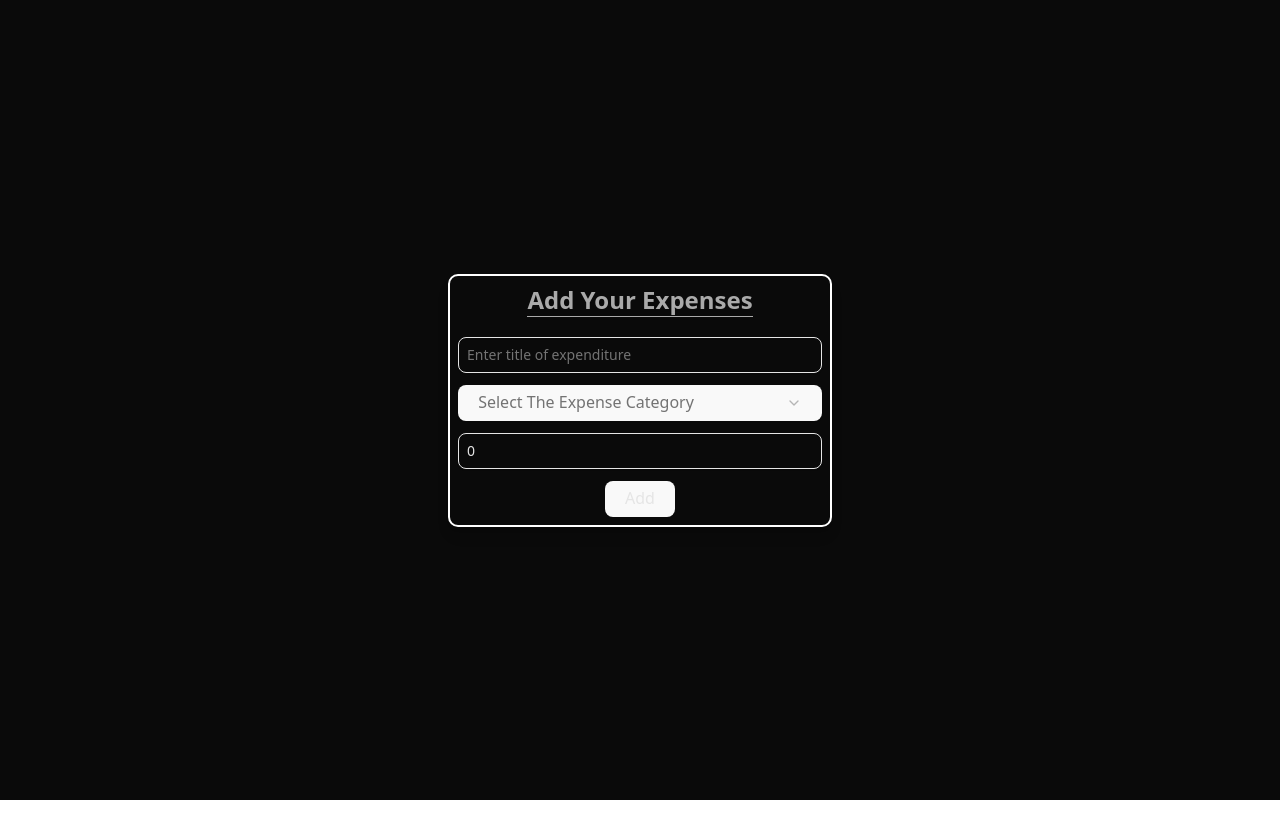
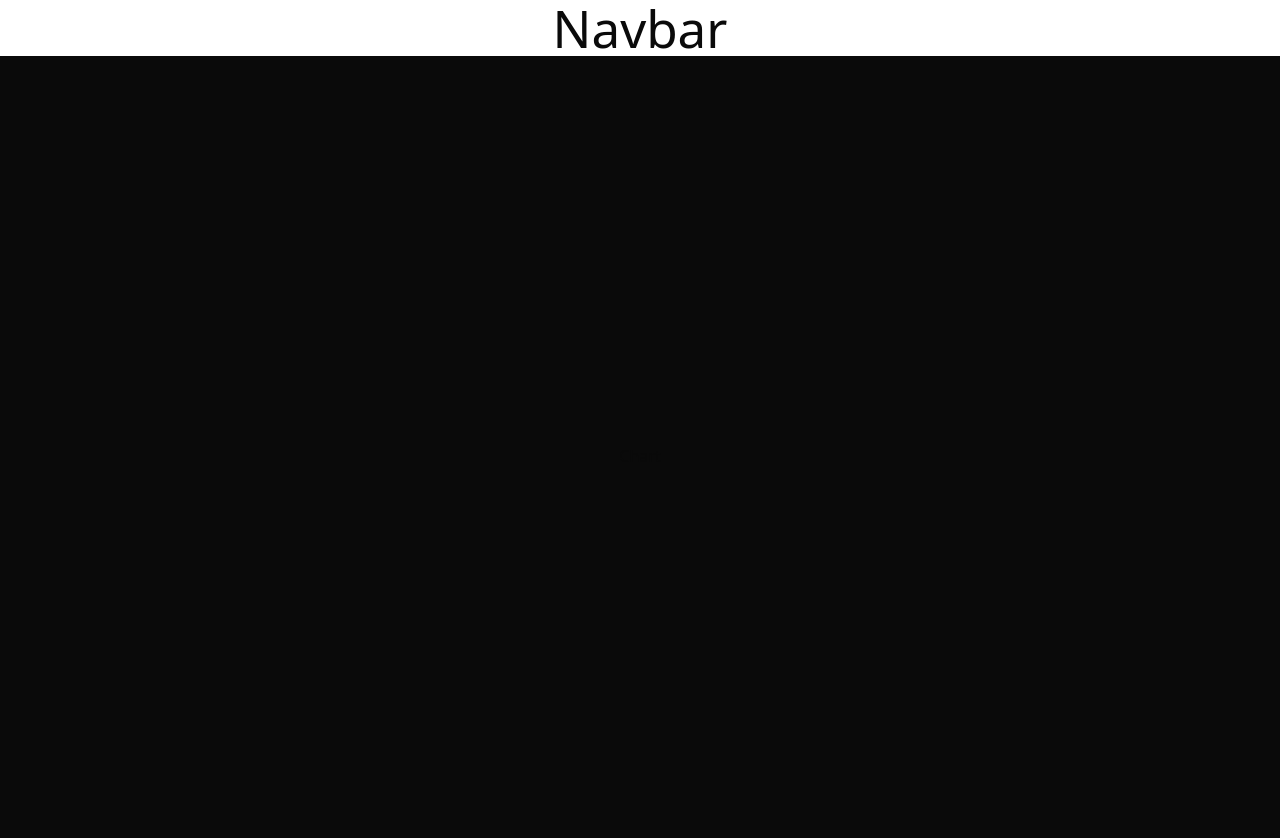
Before and after one commit to PRINCE-CEEJAY/PERSONAL-EXPENSE-TRACKER, a React (Vite) app: page /chart in a window 1280 px wide. Shown: the top 838 px of the page. Before the commit the page ends 800 px from the top, so only its background shows below. Built offline with nearby package versions, Linux system fonts and the light colour scheme.

Commit message:
fixed a subtle bug in the previous component

```diff
--- a/src/App.tsx
+++ b/src/App.tsx
@@ -2,6 +2,10 @@
 // import Transactions from './components/custom/Transactions'
 import { useExpenseState } from "./hooks/useExpense";
 import ExpenseForm from "./components/custom/ExpenseForm";
+import { BrowserRouter as Router, Routes, Route } from "react-router-dom";
+import Dashboard from "./components/custom/Dashboard";
+import Transactions from "./components/custom/Transactions";
+import Chart from "./components/custom/Chart";
 
 export default function App() {
   const state = useExpenseState();
@@ -10,9 +14,14 @@ export default function App() {
       <p className="text-center animate-bounce text-secondary">
         {state.message}
       </p>
-      <ExpenseForm />
-      {/* <Dashboard/>
-      <Transactions/> */}
+      <Router>
+        <Routes>
+          <Route path="/" element={<ExpenseForm />} />
+          <Route path="/dashboard" element={<Dashboard />} />
+          <Route path="/transactions" element={<Transactions />} />
+          <Route path="/chart" element={<Chart />} />
+        </Routes>
+      </Router>
     </div>
   );
 }
--- /dev/null
+++ b/src/components/Navbar.tsx
@@ -0,0 +1,9 @@
+import React from "react";
+
+export default function Navbar() {
+  return (
+    <nav>
+      <h1 className="text-center">Navbar</h1>
+    </nav>
+  );
+}
--- /dev/null
+++ b/src/components/custom/Chart.tsx
@@ -0,0 +1,5 @@
+import React from "react";
+
+export default function Chart() {
+  return <div>Chart</div>;
+}
--- a/src/components/custom/ExpenseForm.tsx
+++ b/src/components/custom/ExpenseForm.tsx
@@ -21,7 +21,6 @@ export default function ExpenseForm() {
     category: "",
     amount: null,
   });
-  const [category, setCategory] = useState("");
 
   function showMessage(text: string) {
     dispatch({ type: "SET_MESSAGE", payload: text });
@@ -46,6 +45,7 @@ export default function ExpenseForm() {
       return;
     }
     showMessage("Added succesfully");
+    setFormInput({ id: Date.now(), category: "", title: "", amount: 0 });
   }
 
   return (
@@ -65,7 +65,12 @@ export default function ExpenseForm() {
         onChange={handleChange}
       />
 
-      <Select value={category} onValueChange={(value) => setCategory(value)}>
+      <Select
+        value={formInput.category}
+        onValueChange={(value) =>
+          setFormInput((prev) => ({ ...prev, category: value }))
+        }
+      >
         <SelectTrigger className="w-full">
           <SelectValue placeholder="Select The Expense Category" />
         </SelectTrigger>
--- a/src/main.tsx
+++ b/src/main.tsx
@@ -3,10 +3,12 @@ import { createRoot } from "react-dom/client";
 import "./index.css";
 import App from "./App.tsx";
 import ExpenseProvider from "../provider/ExpenseProvider.tsx";
+import Navbar from "./components/Navbar.tsx";
 
 createRoot(document.getElementById("root")!).render(
   <StrictMode>
     <ExpenseProvider>
+      <Navbar />
       <App />
     </ExpenseProvider>
   </StrictMode>
```
